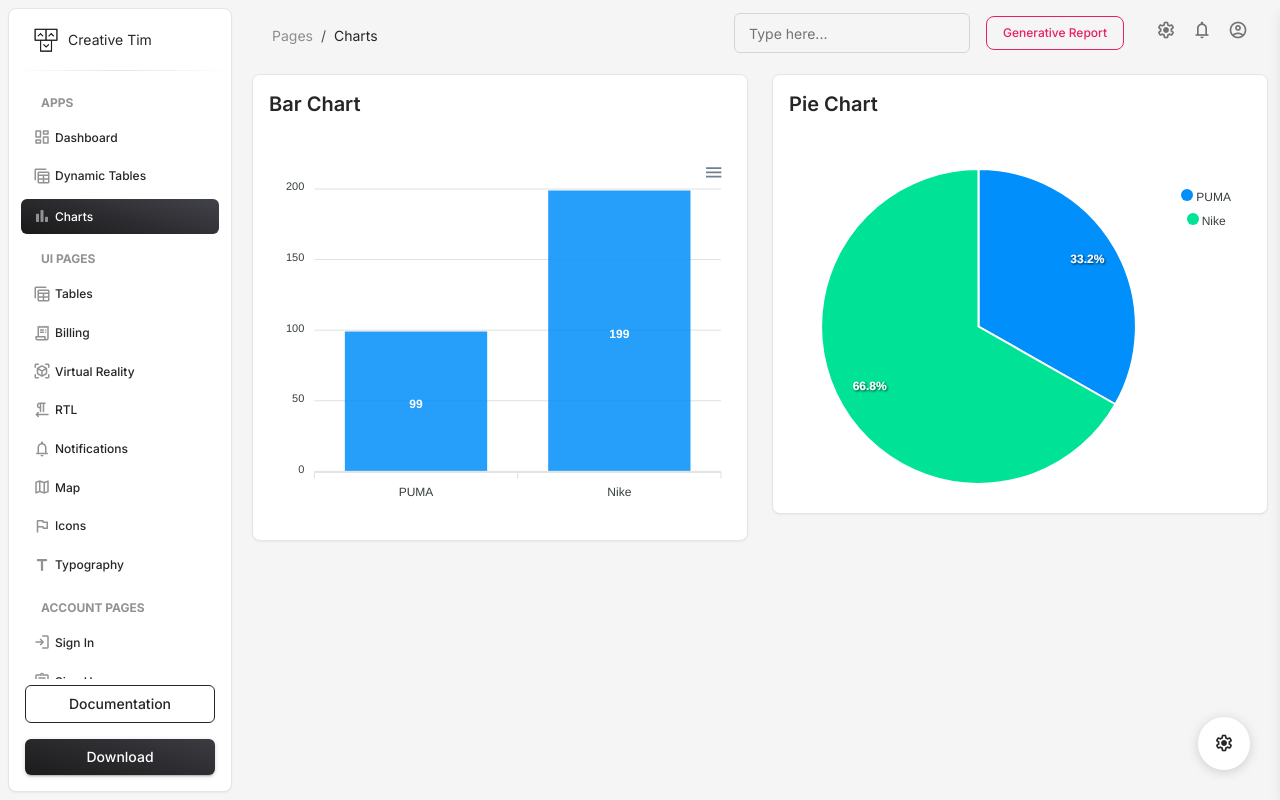
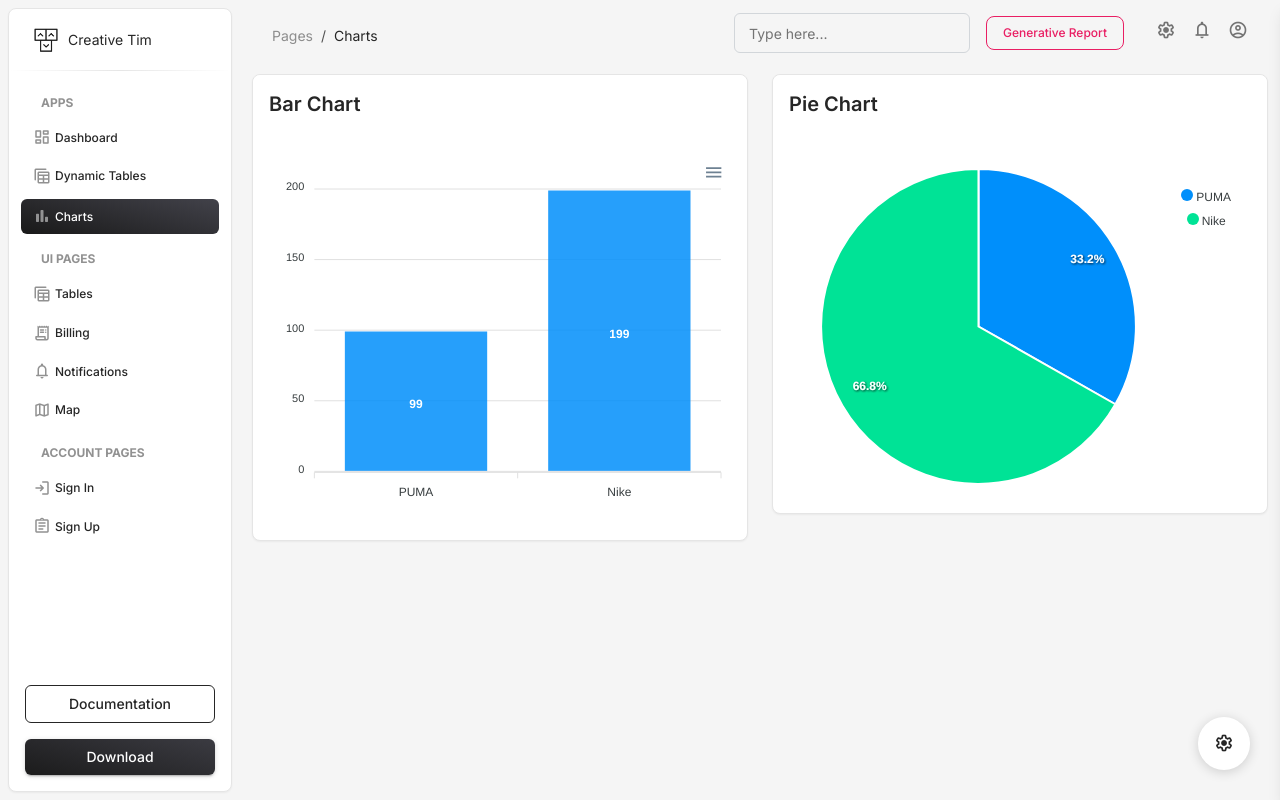
Before and after one commit to night30nk/Flylen-Project, a Flask app: page /charts in a window 1280 px wide. Run offline with Flask 3, Linux system fonts and the light colour scheme; data comes from the database, SQL or seed files in the repository; parts of the project's set-up code (start-up, migrations or seed data) failed here and were passed over; some libraries are stand-ins or nearby versions.

Commit message:
30-06-2025

```diff
--- a/templates/includes/sidebar.html
+++ b/templates/includes/sidebar.html
@@ -47,18 +47,18 @@
             <span class="nav-link-text ms-1">Billing</span>
           </a>
         </li>
-        <li class="nav-item">
+        <!-- <li class="nav-item">
           <a class="nav-link {% if 'virtual_reality' == segment %} active bg-gradient-dark text-white {% else %} text-dark {% endif %}" href="{{ url_for('home_blueprint.virtual_reality') }}">
             <i class="material-symbols-rounded opacity-5">view_in_ar</i>
             <span class="nav-link-text ms-1">Virtual Reality</span>
           </a>
-        </li>
-        <li class="nav-item">
+        </li> -->
+        <!-- <li class="nav-item">
           <a class="nav-link {% if 'rtl' == segment %} active bg-gradient-dark text-white {% else %} text-dark {% endif %}" href="{{ url_for('home_blueprint.rtl') }}">
             <i class="material-symbols-rounded opacity-5">format_textdirection_r_to_l</i>
             <span class="nav-link-text ms-1">RTL</span>
           </a>
-        </li>
+        </li> -->
         <li class="nav-item">
           <a class="nav-link {% if 'notifications' == segment %} active bg-gradient-dark text-white {% else %} text-dark {% endif %}" href="{{ url_for('home_blueprint.notifications') }}">
             <i class="material-symbols-rounded opacity-5">notifications</i>
@@ -71,18 +71,18 @@
             <span class="nav-link-text ms-1">Map</span>
           </a>
         </li>
-        <li class="nav-item">
+        <!-- <li class="nav-item">
           <a class="nav-link {% if 'icons' == segment %} active bg-gradient-dark text-white {% else %} text-dark {% endif %}" href="{{ url_for('home_blueprint.icons') }}">
             <i class="material-symbols-rounded opacity-5">flag</i>
             <span class="nav-link-text ms-1">Icons</span>
           </a>
-        </li>
-        <li class="nav-item">
+        </li> -->
+        <!-- <li class="nav-item">
           <a class="nav-link {% if 'typography' == segment %} active bg-gradient-dark text-white {% else %} text-dark {% endif %}" href="{{ url_for('home_blueprint.typography') }}">
             <i class="material-symbols-rounded opacity-5">title</i>
             <span class="nav-link-text ms-1">Typography</span>
           </a>
-        </li>
+        </li> -->
         <li class="nav-item mt-3">
           <h6 class="ps-4 ms-2 text-uppercase text-xs text-dark font-weight-bolder opacity-5">Account pages</h6>
         </li>
```
